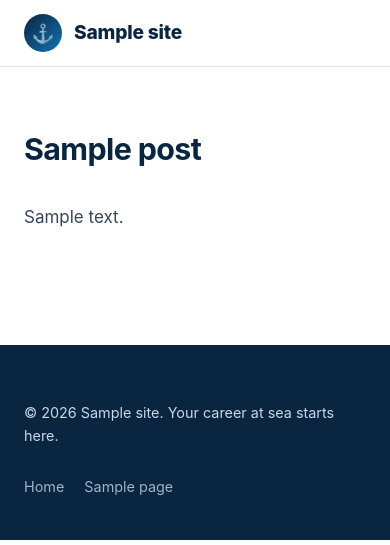
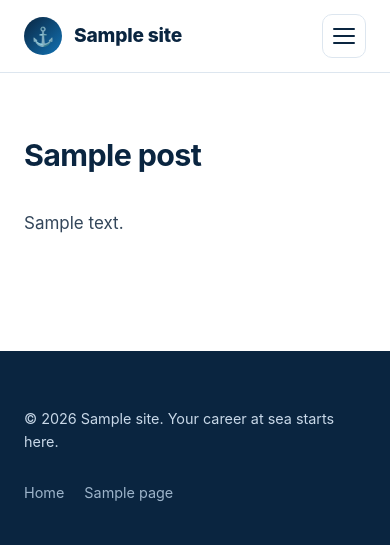
Before and after one commit to mustang77/tideview, a WordPress theme: template wordpress/wp-content/themes/world-cruise-academy/page.php in a window 390 px wide. Shown: the top 545 px of the page. Run offline with PHP 8.4 and a stand-in for WordPress, Linux system fonts and the light colour scheme; the site name, menu and one post (Sample post) are stand-ins, and other content is empty.

Commit message:
Add mobile hamburger navigation to World Cruise Academy theme
- Toggle button with animated bars, shown under 640px
- Menu opens as a dropdown panel below the header; closes on link tap
- Vanilla JS (assets/js/nav.js), enqueued in footer

Co-Authored-By: Claude Fable 5 <noreply@anthropic.com>
Claude-Session: https://claude.ai/code/session_01ECZWD9hg9LriuZri9aGrLo

```diff
--- /dev/null
+++ b/wordpress/wp-content/themes/world-cruise-academy/assets/js/nav.js
@@ -0,0 +1,23 @@
+( function () {
+	var toggle = document.querySelector( '.wca-nav-toggle' );
+	var nav = document.getElementById( 'wca-primary-nav' );
+
+	if ( ! toggle || ! nav ) {
+		return;
+	}
+
+	toggle.addEventListener( 'click', function () {
+		var open = nav.classList.toggle( 'is-open' );
+		toggle.setAttribute( 'aria-expanded', open ? 'true' : 'false' );
+		toggle.classList.toggle( 'is-open', open );
+	} );
+
+	// Close the menu after tapping a link (useful for same-page anchors).
+	nav.addEventListener( 'click', function ( e ) {
+		if ( e.target.closest( 'a' ) ) {
+			nav.classList.remove( 'is-open' );
+			toggle.classList.remove( 'is-open' );
+			toggle.setAttribute( 'aria-expanded', 'false' );
+		}
+	} );
+} )();
--- a/wordpress/wp-content/themes/world-cruise-academy/functions.php
+++ b/wordpress/wp-content/themes/world-cruise-academy/functions.php
@@ -33,6 +33,7 @@ add_action( 'after_setup_theme', 'wca_setup' );
 
 function wca_scripts() {
 	wp_enqueue_style( 'wca-style', get_stylesheet_uri(), array(), WCA_VERSION );
+	wp_enqueue_script( 'wca-nav', get_template_directory_uri() . '/assets/js/nav.js', array(), WCA_VERSION, true );
 }
 add_action( 'wp_enqueue_scripts', 'wca_scripts' );
 
--- a/wordpress/wp-content/themes/world-cruise-academy/header.php
+++ b/wordpress/wp-content/themes/world-cruise-academy/header.php
@@ -22,7 +22,13 @@
 			<span class="wca-anchor" aria-hidden="true">&#9875;</span>
 			<?php bloginfo( 'name' ); ?>
 		</a>
-		<nav class="wca-nav" aria-label="<?php esc_attr_e( 'Primary', 'worldcruiseacademy' ); ?>">
+		<button class="wca-nav-toggle" aria-expanded="false" aria-controls="wca-primary-nav">
+			<span class="wca-nav-toggle-bar" aria-hidden="true"></span>
+			<span class="wca-nav-toggle-bar" aria-hidden="true"></span>
+			<span class="wca-nav-toggle-bar" aria-hidden="true"></span>
+			<span class="screen-reader-text"><?php esc_html_e( 'Menu', 'worldcruiseacademy' ); ?></span>
+		</button>
+		<nav id="wca-primary-nav" class="wca-nav" aria-label="<?php esc_attr_e( 'Primary', 'worldcruiseacademy' ); ?>">
 			<?php
 			wp_nav_menu(
 				array(
--- a/wordpress/wp-content/themes/world-cruise-academy/style.css
+++ b/wordpress/wp-content/themes/world-cruise-academy/style.css
@@ -861,9 +861,90 @@ h1, h2, h3, h4 {
   left: 0;
 }
 
+/* ---------- Mobile nav toggle ---------- */
+
+.wca-nav-toggle {
+  display: none;
+  flex-direction: column;
+  justify-content: center;
+  gap: 5px;
+  width: 44px;
+  height: 44px;
+  padding: 10px;
+  background: transparent;
+  border: 1px solid var(--wca-border);
+  border-radius: 10px;
+  cursor: pointer;
+}
+
+.wca-nav-toggle-bar {
+  display: block;
+  height: 2px;
+  width: 100%;
+  background: var(--wca-navy);
+  border-radius: 2px;
+  transition: transform 0.2s ease, opacity 0.2s ease;
+}
+
+.wca-nav-toggle.is-open .wca-nav-toggle-bar:nth-child(1) {
+  transform: translateY(7px) rotate(45deg);
+}
+
+.wca-nav-toggle.is-open .wca-nav-toggle-bar:nth-child(2) {
+  opacity: 0;
+}
+
+.wca-nav-toggle.is-open .wca-nav-toggle-bar:nth-child(3) {
+  transform: translateY(-7px) rotate(-45deg);
+}
+
 @media (max-width: 640px) {
+  .wca-nav-toggle {
+    display: flex;
+  }
+
   .wca-nav {
     display: none;
+    position: absolute;
+    top: 100%;
+    left: 0;
+    right: 0;
+    background: #ffffff;
+    border-bottom: 1px solid var(--wca-border);
+    box-shadow: 0 16px 32px rgba(10, 37, 64, 0.12);
+  }
+
+  .wca-nav.is-open {
+    display: block;
+  }
+
+  .wca-nav ul {
+    flex-direction: column;
+    gap: 0;
+    padding: 8px 0;
+  }
+
+  .wca-nav li {
+    border-top: 1px solid var(--wca-border);
+  }
+
+  .wca-nav li:first-child {
+    border-top: none;
+  }
+
+  .wca-nav a {
+    display: block;
+    padding: 14px 24px;
+    font-size: 1rem;
+    color: var(--wca-navy);
+  }
+
+  .wca-header {
+    position: sticky;
+  }
+
+  .wca-header-inner {
+    position: relative;
   }
 
   .wca-hero {
```
